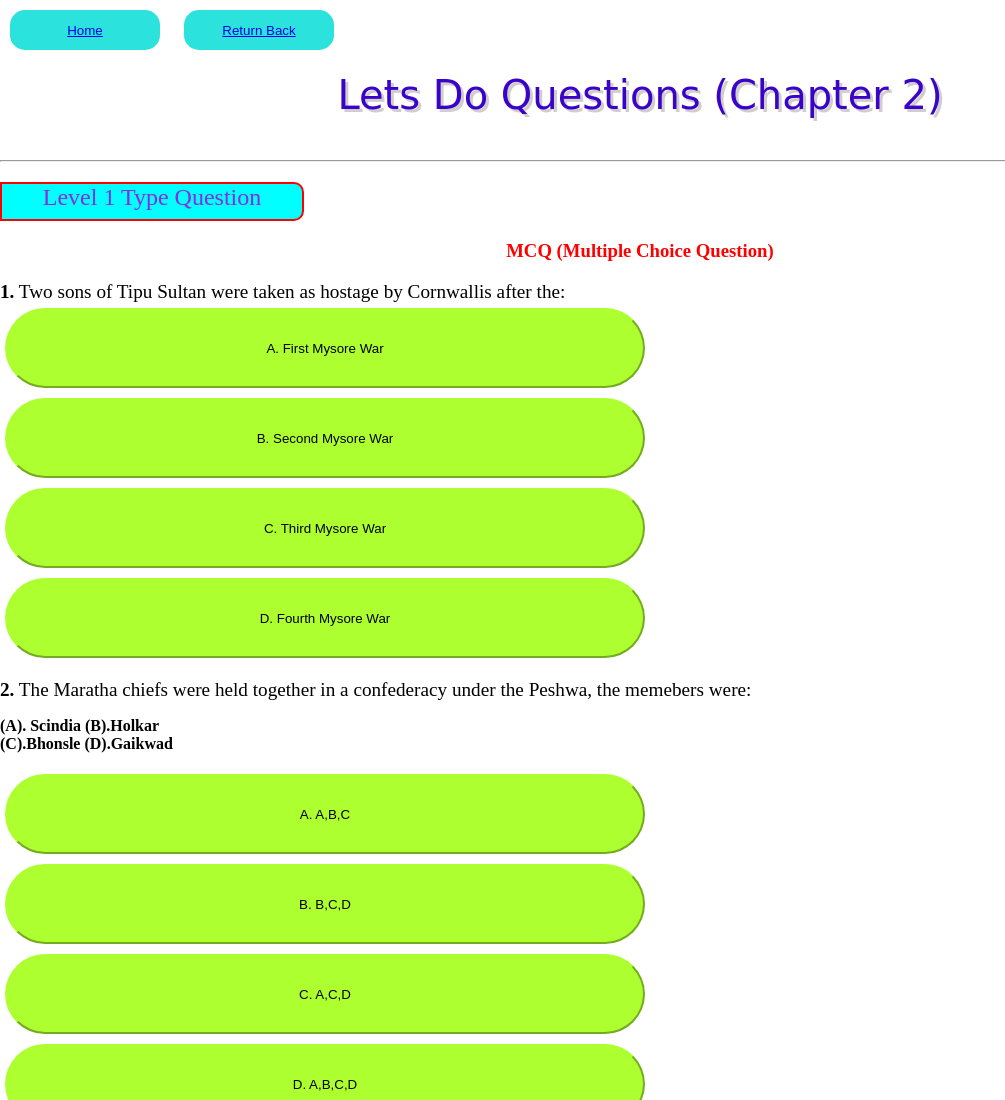
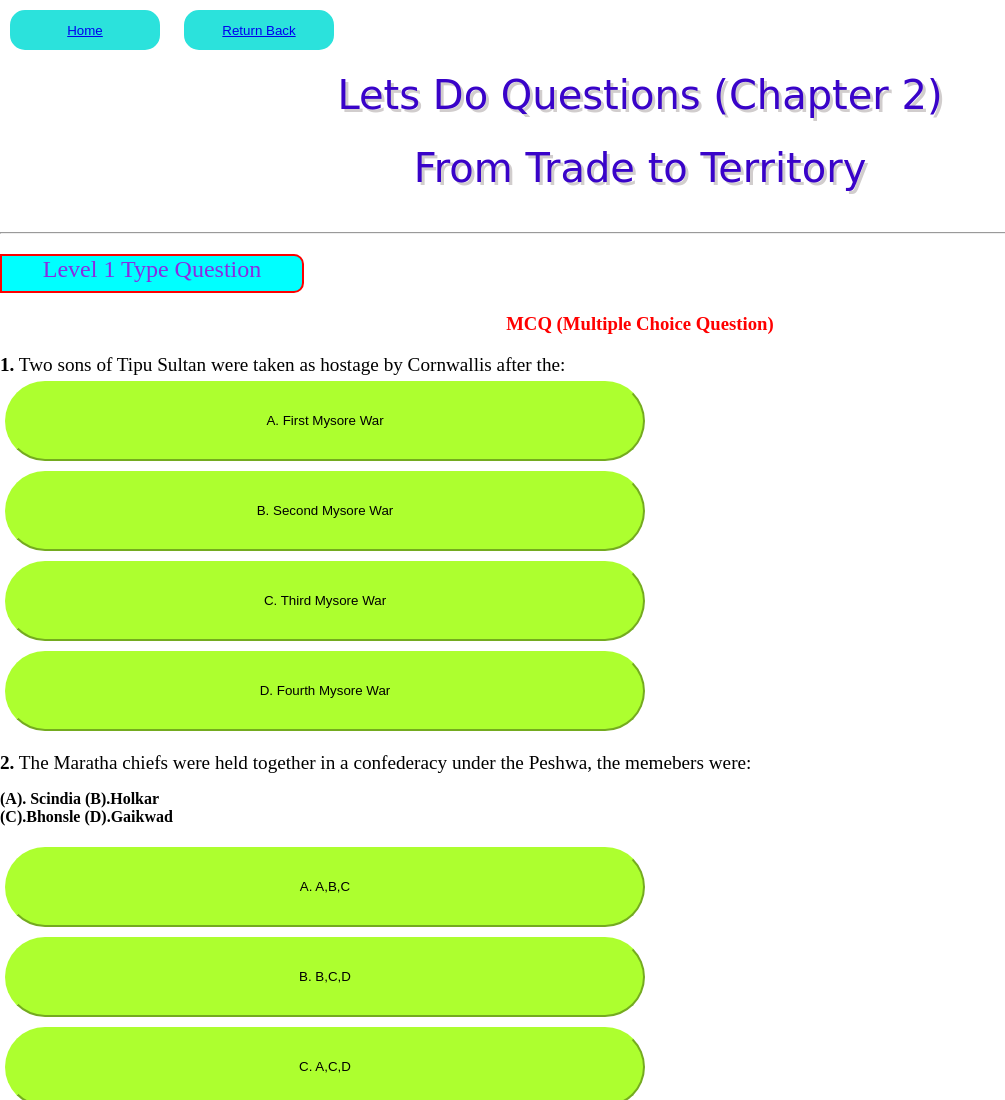
Before and after one commit to QuizLeapsBooks/NCERT_Class-8_History_Chapter-2_From_Trade_to_Territory, a plain HTML site: page index.html in a window 1280 px wide. Shown: the top 1100 px of the page, without its empty margins (0-1005 px from the left). Drawn offline with Linux system fonts and the light colour scheme.

Commit message:
Update index.html

```diff
--- a/index.html
+++ b/index.html
@@ -9,7 +9,9 @@
 <body>
     <button title="Go to Home Page" class="homebox"><a href="index.html" target="_blank">Home</a></button>
     <button title="Return Back" class="homebox"><a href="class8ncertsocialsciencechapter.html">Return Back</a></button>
-    <h1>Lets Do Questions   (Chapter 2)</h1><hr>
+    <h1>Lets Do Questions   (Chapter 2)</h1>
+    <h1>From Trade to Territory</h1>
+    <hr>
     <div class="home"></div>
     <h2>Level 1 Type Question</h2>
     <b>
```
